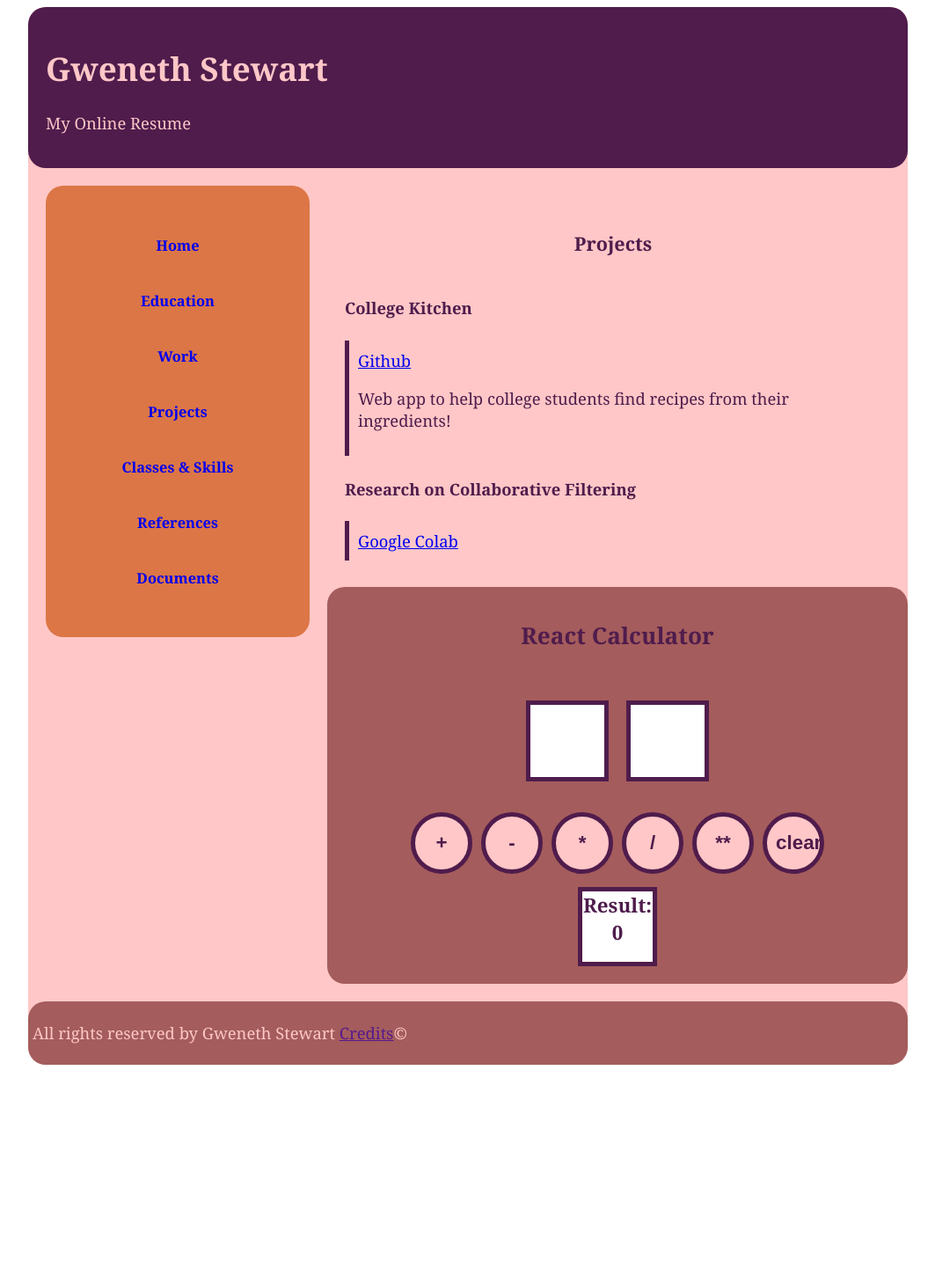
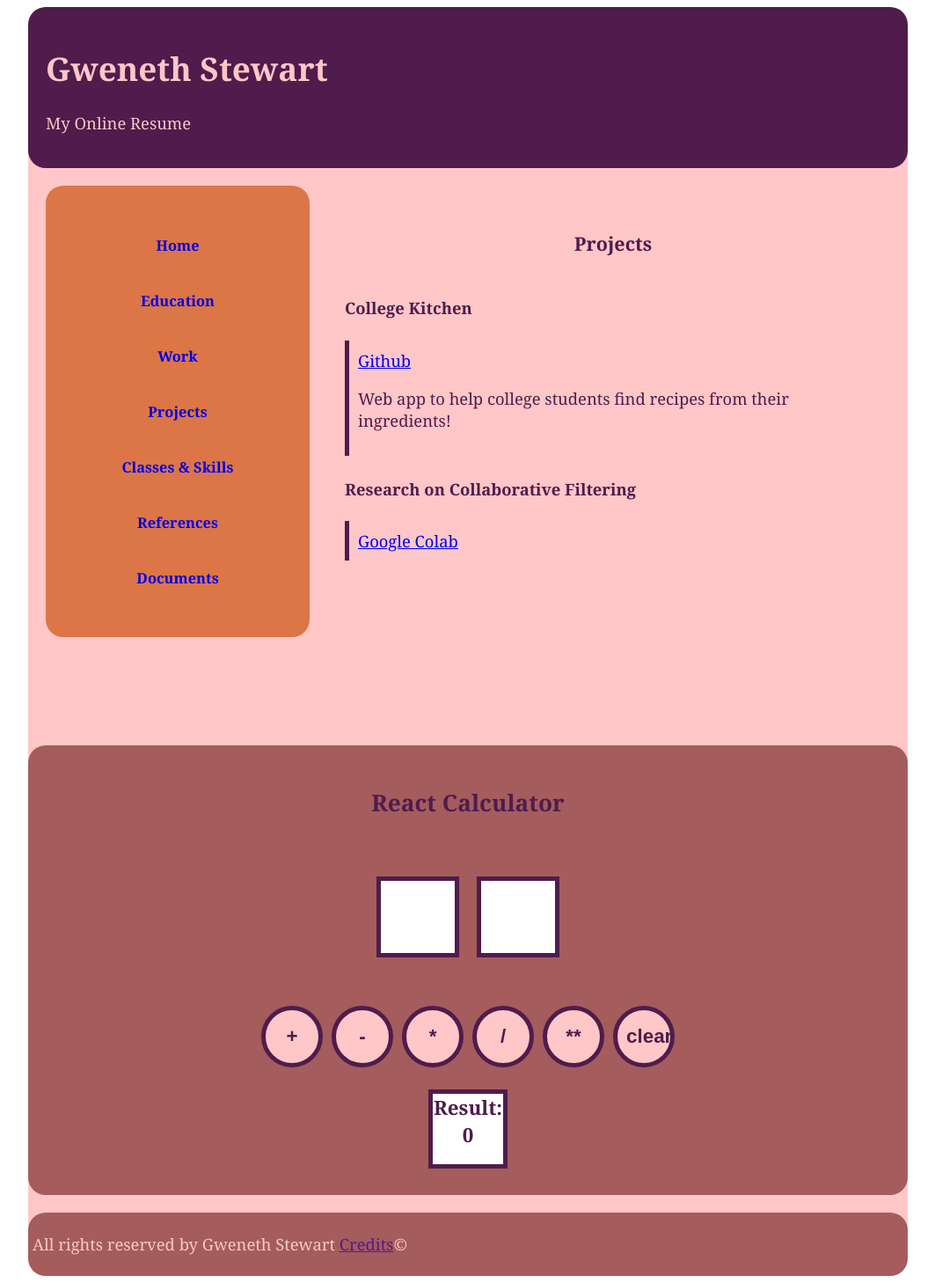
Before and after one commit to gwenstew/mp-3, a React (Vite) app: page /Projects in a window 1280 px wide. Shown: the whole page at 88% size, without its empty margins (108-1171 px from the left). Before the commit the page ends 1218 px from the top, so only its background shows below. Built offline with nearby package versions, Linux system fonts and the light colour scheme.

Commit message:
fixing layout

```diff
--- a/src/components/Calculator.tsx
+++ b/src/components/Calculator.tsx
@@ -7,7 +7,7 @@ const StyledCalculator= styled.div`
     font-size: calc(16px + 0.5vw);
     text-align: center;
     margin-top: 10px;
-    padding: 10px;
+    padding: 20px;
     border-radius: 20px;
     background-color:#a45c5c;
 `;
@@ -24,6 +24,7 @@ const StyledOutput=styled.div`
 `;
 
 const StyledInput= styled.div`
+    margin:10px;
     padding: 20px;
     display: flex;
     flex-direction: row;
@@ -44,6 +45,7 @@ const StyledInput= styled.div`
 `;
 
 const StyledButtons = styled.div`
+    margin:10px;
     padding: 20px
     display:flex;
     flex-direction: row;
--- a/src/components/Projects.tsx
+++ b/src/components/Projects.tsx
@@ -6,6 +6,7 @@ const StyledProjects = styled.div`
     display: flex;
     flex-direction: column;
     padding: 20px;
+    padding-bottom: 20%;
 `;
 
 const StyledEntry = styled.div`
```
